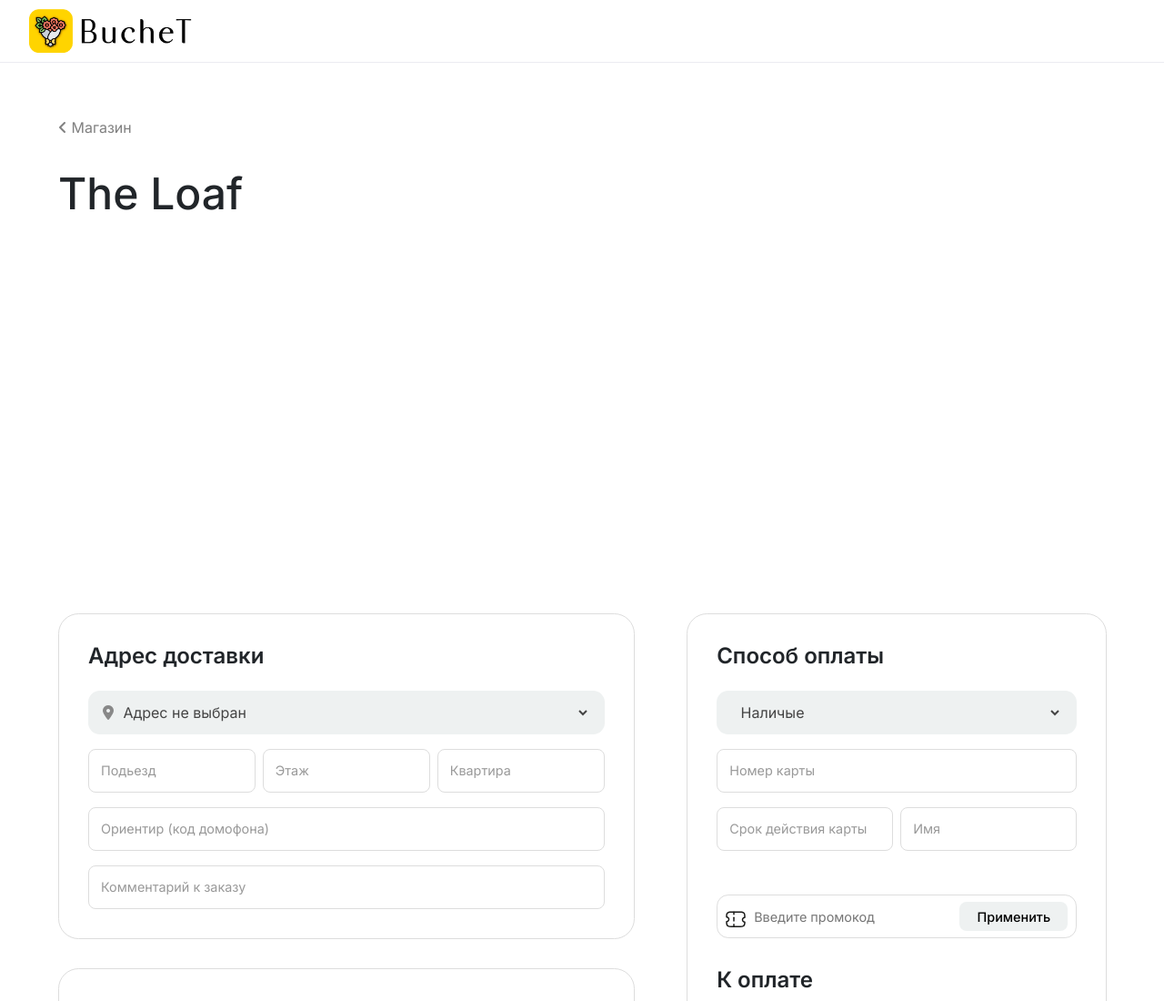
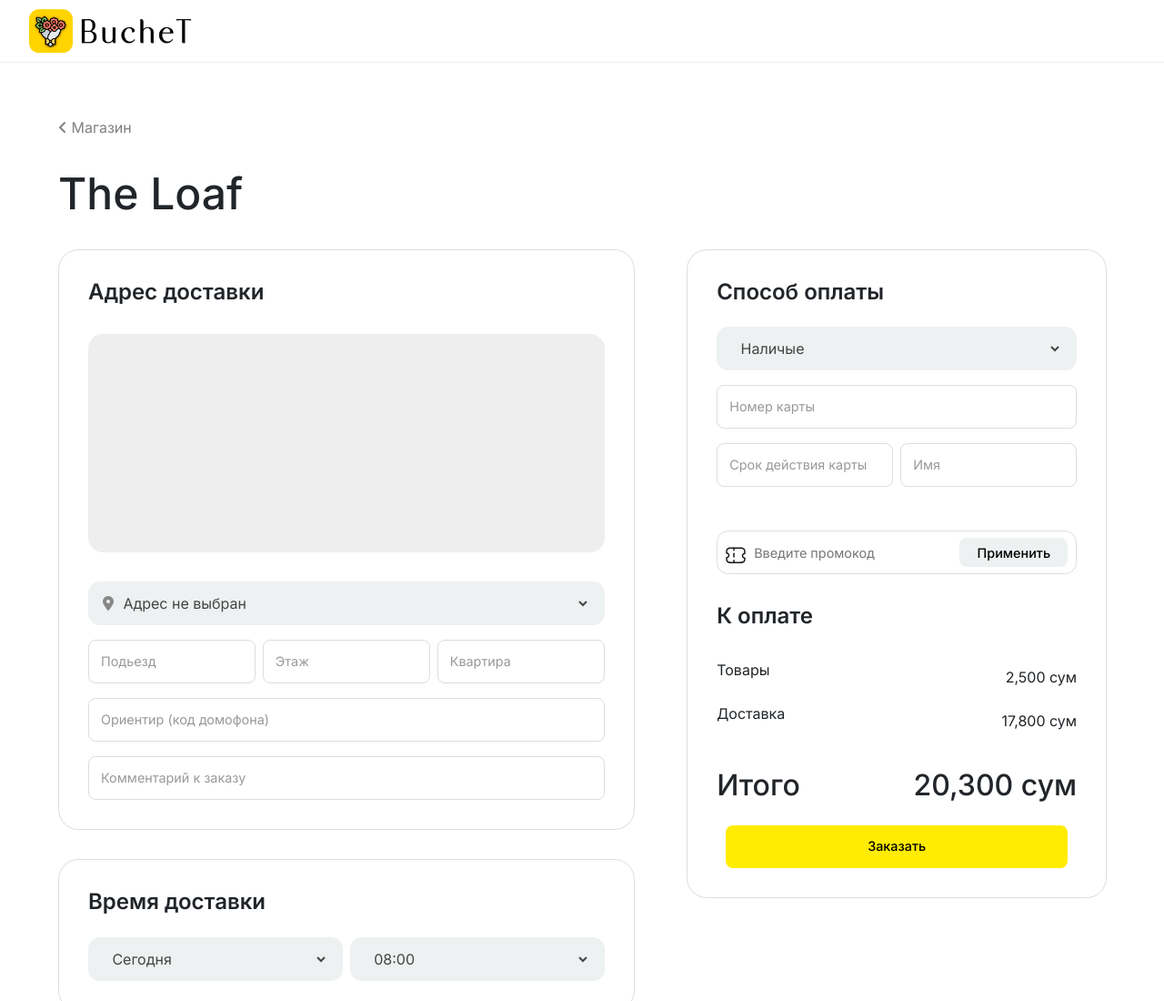
Before and after one commit to arslanov-ngc/buchet, a plain HTML site: page checkout.html in a window 1280 px wide. Shown: the top 1100 px of the page at 91% size. Drawn offline with nearby package versions, Linux system fonts and the light colour scheme.

Commit message:
map fixed

```diff
--- a/assets/styles/style.scss
+++ b/assets/styles/style.scss
@@ -1021,6 +1021,16 @@ footer {
         font-weight: 600;
         margin-bottom: 1.5rem;
       }
+      &__map {
+        width: 100%;
+        height: 15rem;
+        max-height: 20rem;
+        margin-top: 2rem;
+        margin-bottom: 2rem;
+        border-radius: 1rem;
+        background-color: #eee;
+        overflow: hidden;
+      }
       &__select {
         width: 100%;
         height: 3rem;
--- a/checkout.html
+++ b/checkout.html
@@ -28,11 +28,11 @@
         <i class="fa-solid fa-angle-left"></i> Магазин
       </a>
       <h3 class="checkout__title">The Loaf</h3>
-      <div id="yandexMap" style="width: 600px; height: 400px"></div>
       <div class="checkout__content">
         <div class="content">
           <div class="content__wrapper">
             <h5 class="content__title">Адрес доставки</h5>
+            <div class="content__map" id="yandexMap"></div>
             <div class="content__select">
               <i class="fa-solid fa-location-dot"></i>
               <select id="mapSelect">
```
Also changed, not shown: assets/styles/style.css, 1 other file.
